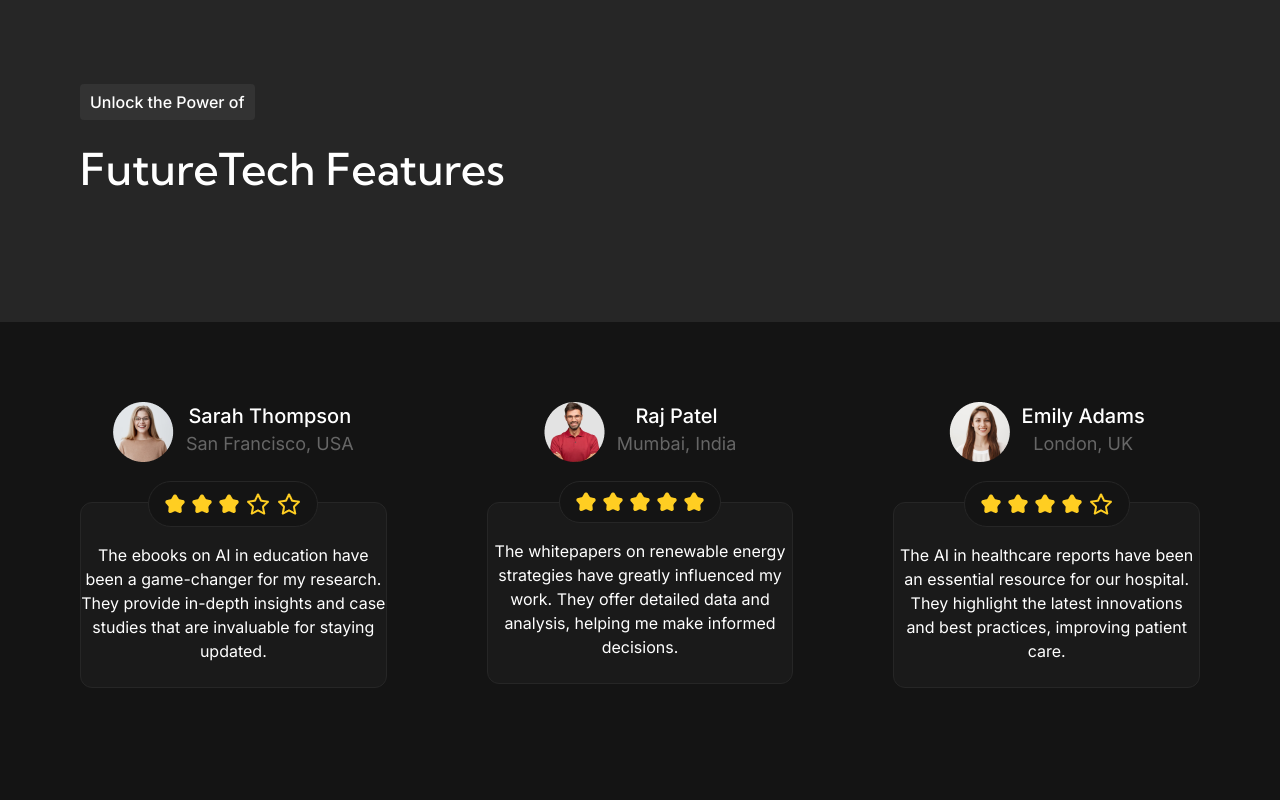
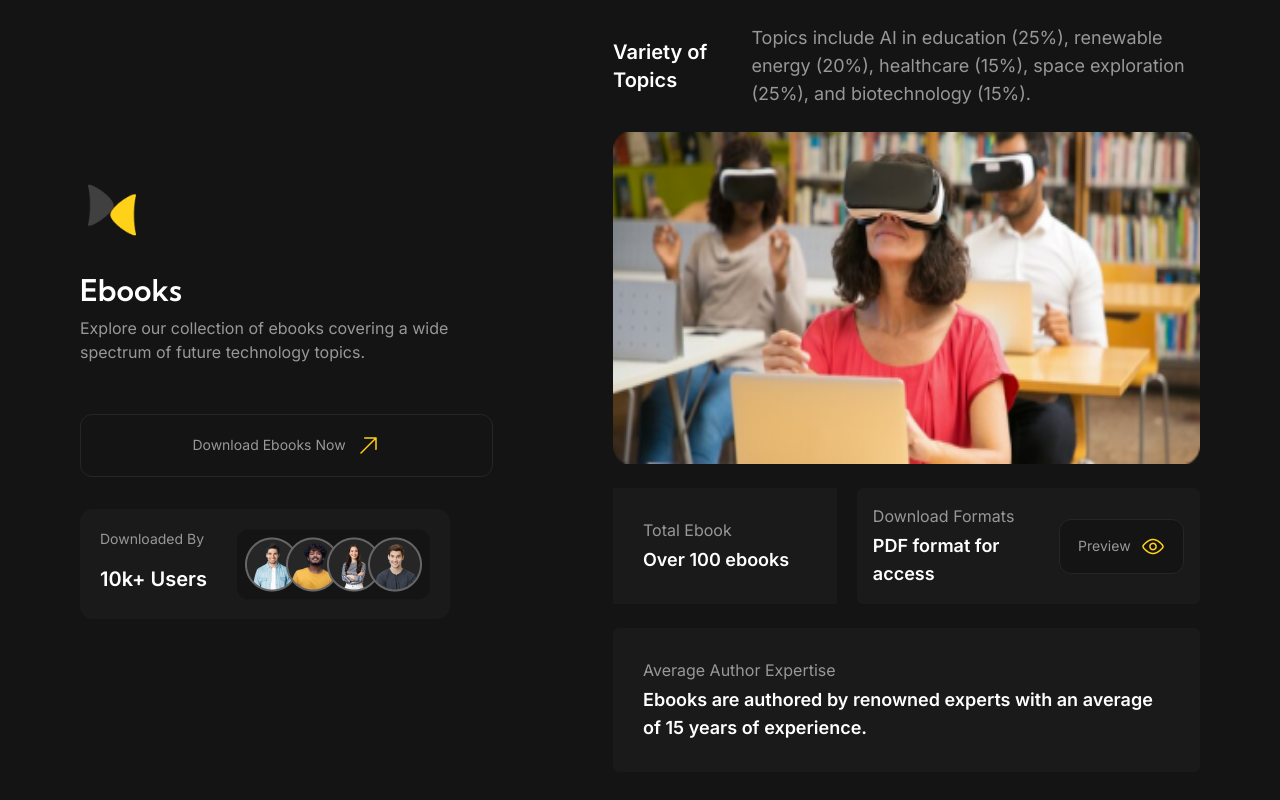
Before and after one commit to Batoul7/Graduation-Project, a React (Vite) app: page / in a window 1280 px wide. Shown: the part 860-1660 px from the top of the page. Built offline with nearby package versions, Linux system fonts and the light colour scheme.

Commit message:
Third task

```diff
--- a/src/App.css
+++ b/src/App.css
@@ -607,6 +607,16 @@ video {
   margin-right: auto;
 }
 
+.my-10 {
+  margin-top: 2.5rem;
+  margin-bottom: 2.5rem;
+}
+
+.my-0 {
+  margin-top: 0px;
+  margin-bottom: 0px;
+}
+
 .mb-0 {
   margin-bottom: 0px;
 }
@@ -627,6 +637,10 @@ video {
   margin-bottom: 1rem;
 }
 
+.mb-6 {
+  margin-bottom: 1.5rem;
+}
+
 .mb-8 {
   margin-bottom: 2rem;
 }
@@ -635,6 +649,10 @@ video {
   margin-bottom: 50px;
 }
 
+.mt-2\.5 {
+  margin-top: 10px;
+}
+
 .mt-5 {
   margin-top: 1.25rem;
 }
@@ -655,6 +673,10 @@ video {
   margin-top: 50px;
 }
 
+.mt-1\.5 {
+  margin-top: 0.375rem;
+}
+
 .inline {
   display: inline;
 }
@@ -691,6 +713,10 @@ video {
   height: 16.5px;
 }
 
+.h-\[332px\] {
+  height: 332px;
+}
+
 .h-\[49px\] {
   height: 49px;
 }
@@ -703,6 +729,10 @@ video {
   height: 63px;
 }
 
+.h-\[70px\] {
+  height: 70px;
+}
+
 .h-auto {
   height: auto;
 }
@@ -755,16 +785,16 @@ video {
   width: 174px;
 }
 
+.w-\[193px\] {
+  width: 193px;
+}
+
 .w-\[363\.5px\] {
   width: 363.5px;
 }
 
 .w-\[470\.67px\] {
   width: 470.67px;
-}
-
-.w-\[519px\] {
-  width: 519px;
 }
 
 .w-\[718px\] {
@@ -785,6 +815,18 @@ video {
   width: max-content;
 }
 
+.w-\[\] {
+  width: ;
+}
+
+.w-\[90\%\] {
+  width: 90%;
+}
+
+.w-\[149px\] {
+  width: 149px;
+}
+
 .max-w-\[310px\] {
   max-width: 310px;
 }
@@ -861,8 +903,24 @@ video {
   gap: 1.25rem;
 }
 
+.gap-\[50px\] {
+  gap: 50px;
+}
+
 .gap-\[7px\] {
   gap: 7px;
+}
+
+.gap-4 {
+  gap: 1rem;
+}
+
+.gap-\[\] {
+  gap: ;
+}
+
+.gap-\[30px\] {
+  gap: 30px;
 }
 
 .gap-x-\[100px\] {
@@ -1014,8 +1072,16 @@ video {
      object-fit: cover;
 }
 
-.p-8 {
-  padding: 2rem;
+.p-4 {
+  padding: 1rem;
+}
+
+.p-5 {
+  padding: 1.25rem;
+}
+
+.p-\[30px\] {
+  padding: 30px;
 }
 
 .p-\[8\.4\%\] {
@@ -1090,6 +1156,11 @@ video {
 .py-5 {
   padding-top: 1.25rem;
   padding-bottom: 1.25rem;
+}
+
+.py-8 {
+  padding-top: 2rem;
+  padding-bottom: 2rem;
 }
 
 .py-\[10px\] {
@@ -1411,6 +1482,22 @@ body {
 }
 
 @media (min-width: 768px) {
+  .md\:mt-2 {
+    margin-top: 0.5rem;
+  }
+
+  .md\:mt-2\.5 {
+    margin-top: 10px;
+  }
+
+  .md\:w-\[413px\] {
+    width: 413px;
+  }
+
+  .md\:w-\[193px\] {
+    width: 193px;
+  }
+
   .md\:max-w-\[450px\] {
     max-width: 450px;
   }
@@ -1433,6 +1520,10 @@ body {
     padding-right: 1.25rem;
   }
 
+  .md\:text-\[30px\] {
+    font-size: 30px;
+  }
+
   .md\:text-\[44px\] {
     font-size: 44px;
   }
@@ -1457,6 +1548,28 @@ body {
     left: 260px;
   }
 
+  .lg\:my-\[60px\] {
+    margin-top: 60px;
+    margin-bottom: 60px;
+  }
+
+  .lg\:my-0 {
+    margin-top: 0px;
+    margin-bottom: 0px;
+  }
+
+  .lg\:mb-0 {
+    margin-bottom: 0px;
+  }
+
+  .lg\:mb-6 {
+    margin-bottom: 1.5rem;
+  }
+
+  .lg\:mt-8 {
+    margin-top: 2rem;
+  }
+
   .lg\:w-1\/3 {
     width: 33.333333%;
   }
@@ -1465,12 +1578,37 @@ body {
     width: 66.666667%;
   }
 
+  .lg\:w-\[51\%\] {
+    width: 51%;
+  }
+
   .lg\:max-w-\[600px\] {
     max-width: 600px;
   }
 
   .lg\:grid-cols-3 {
     grid-template-columns: repeat(3, minmax(0, 1fr));
+  }
+
+  .lg\:flex-row {
+    flex-direction: row;
+  }
+
+  .lg\:items-center {
+    align-items: center;
+  }
+
+  .lg\:gap-\[60px\] {
+    gap: 60px;
+  }
+
+  .lg\:gap-5 {
+    gap: 1.25rem;
+  }
+
+  .lg\:py-0 {
+    padding-top: 0px;
+    padding-bottom: 0px;
   }
 
   .lg\:py-20 {
@@ -1487,6 +1625,11 @@ body {
     font-size: 1.125rem;
     line-height: 1.75rem;
   }
+
+  .lg\:text-xl {
+    font-size: 1.25rem;
+    line-height: 1.75rem;
+  }
 }
 
 @media (min-width: 1280px) {
@@ -1494,18 +1637,14 @@ body {
     left: 280px;
   }
 
-  .xl\:left-\[500px\] {
-    left: 500px;
+  .xl\:left-\[424px\] {
+    left: 424px;
   }
 
   .xl\:top-\[70px\] {
     top: 70px;
   }
 
-  .xl\:left-\[424px\] {
-    left: 424px;
-  }
-
   .xl\:ms-\[60px\] {
     margin-inline-start: 60px;
   }
@@ -1526,6 +1665,10 @@ body {
     width: 201.67px;
   }
 
+  .xl\:w-\[60\%\] {
+    width: 60%;
+  }
+
   .xl\:w-full {
     width: 100%;
   }
@@ -1544,6 +1687,14 @@ body {
 
   .xl\:max-w-\[700px\] {
     max-width: 700px;
+  }
+
+  .xl\:flex-row {
+    flex-direction: row;
+  }
+
+  .xl\:gap-\[120px\] {
+    gap: 120px;
   }
 
   .xl\:px-mainpaddingmedium {
@@ -1636,6 +1787,15 @@ body {
     top: 140px;
   }
 
+  .\32xl\:my-\[80px\] {
+    margin-top: 80px;
+    margin-bottom: 80px;
+  }
+
+  .\32xl\:mb-\[30px\] {
+    margin-bottom: 30px;
+  }
+
   .\32xl\:ms-\[79px\] {
     margin-inline-start: 79px;
   }
@@ -1644,6 +1804,18 @@ body {
     margin-inline-start: 80px;
   }
 
+  .\32xl\:mt-\[30px\] {
+    margin-top: 30px;
+  }
+
+  .\32xl\:mt-\[60px\] {
+    margin-top: 60px;
+  }
+
+  .\32xl\:mt-4 {
+    margin-top: 1rem;
+  }
+
   .\32xl\:h-\[63px\] {
     height: 63px;
   }
@@ -1668,6 +1840,18 @@ body {
     width: 294.33px;
   }
 
+  .\32xl\:w-\[40\%\] {
+    width: 40%;
+  }
+
+  .\32xl\:w-\[43\%\] {
+    width: 43%;
+  }
+
+  .\32xl\:w-\[519px\] {
+    width: 519px;
+  }
+
   .\32xl\:w-full {
     width: 100%;
   }
@@ -1690,6 +1874,18 @@ body {
 
   .\32xl\:max-w-\[900px\] {
     max-width: 900px;
+  }
+
+  .\32xl\:gap-\[160px\] {
+    gap: 160px;
+  }
+
+  .\32xl\:gap-\[50px\] {
+    gap: 50px;
+  }
+
+  .\32xl\:p-\[30px\] {
+    padding: 30px;
   }
 
   .\32xl\:px-4 {
@@ -1792,6 +1988,10 @@ body {
     line-height: 1.75rem;
   }
 
+  .\32xl\:text-\[40px\] {
+    font-size: 40px;
+  }
+
   .\32xl\:leading-7 {
     line-height: 1.75rem;
   }
--- a/src/Data/books.ts
+++ b/src/Data/books.ts
@@ -16,7 +16,7 @@ export interface Book {
     {
       id: 1,
       type: "Ebook",
-      title: "Ebooks",
+      title: "Variety of Topics",
       topicsCoverage: "Topics include AI in education (25%), renewable energy (20%), healthcare (15%), space exploration (25%), and biotechnology (15%).",
       total: "Over 100 ebooks",
       downloadFormat: "PDF format for access",
@@ -27,7 +27,7 @@ export interface Book {
     {
       id: 2,
       type: "Whitepaper",
-      title: "Whitepapers",
+      title: "Topics Coverage",
       topicsCoverage: "Whitepapers cover quantum computing (20%), AI ethics (15%), space mining prospects (10%), AI in healthcare (15%), and renewable energy strategies (30%).",
       total: "Over 50 whitepapers",
       downloadFormat: "PDF format for access",
--- /dev/null
+++ b/src/components/BookSection1/BookSection1.tsx
@@ -0,0 +1,34 @@
+import BoxDownloadedBook from "../BoxDownloadedBook/BoxDownloadedBook";
+import LeftCard from "../LeftCard/LeftCard";
+import img1 from './../../assets/images/HomePage/people-book.png';
+import img2 from './../../assets/images/HomePage/icon-6.png';
+import HomeBook from "../HoemBook/HomeBook";
+
+function BookSection1() {
+    return (
+        <div className="flex lg:flex-row flex-col lg:items-center lg:gap-[60px] xl:gap-[120px] 2xl:gap-[160px]">
+            <div className=" lg:my-0 my-10">
+                <LeftCard
+                    btncontent="Download Ebooks Now"
+                    title="Ebooks"
+                    icon={img2}
+                    description="Explore our collection of ebooks covering a wide spectrum of future technology topics."
+                    pageType="book"
+                    buttonText="Download Ebooks Now"
+                />
+
+                <div className="mt-5 lg:mt-8 2xl:mt-[60px] mb-10 lg:mb-0 ">
+                    <BoxDownloadedBook
+                        spriteImage={img1}
+                        downloads="10k+ Users"
+                    />
+                </div>
+            </div>
+            <div>
+                <HomeBook bookIndex={0} />
+            </div>
+        </div>
+    );
+}
+
+export default BookSection1;
--- /dev/null
+++ b/src/components/BookSection2/BookSection2.tsx
@@ -0,0 +1,34 @@
+import BoxDownloadedBook from "../BoxDownloadedBook/BoxDownloadedBook";
+import LeftCard from "../LeftCard/LeftCard";
+import img1 from './../../assets/images/HomePage/people-book2.png';
+import img2 from './../../assets/images/HomePage/icon-7.png';
+import HomeBook from "../HoemBook/HomeBook";
+
+function BookSection2() {
+    return (
+        <div className="flex lg:flex-row flex-col lg:items-center lg:gap-[60px] xl:gap-[120px] 2xl:gap-[160px]">
+            <div className="lg:my-0 my-10">
+                <LeftCard
+                    btncontent="Download Whitepapers Now"
+                    title="Whitepapers"
+                    icon={img2}
+                    description="Dive into comprehensive reports and analyses with our collection of whitepapers."
+                    pageType="book"
+                    buttonText="Download Ebooks Now"
+                />
+
+                <div className="mt-5 lg:mt-8 2xl:mt-[60px] mb-10 lg:mb-0">
+                    <BoxDownloadedBook
+                        spriteImage={img1}
+                        downloads="10k+ Users"
+                    />
+                </div>
+            </div>
+            <div>
+                <HomeBook bookIndex={1} />
+            </div>
+        </div>
+    );
+}
+
+export default BookSection2;
--- /dev/null
+++ b/src/components/BookSections/BookSections.tsx
@@ -0,0 +1,12 @@
+import BookSection1 from "../BookSection1/BookSection1"
+import BookSection2 from "../BookSection2/BookSection2"
+function BookSections() {
+    return (
+        <div className="bg-myprimary-dark-08 px-4 md:px-20 2xl:px-mainpaddinglarge  lg:py-0 ">
+            <BookSection1 />
+            <BookSection2 />
+        </div>
+    )
+}
+
+export default BookSections
--- /dev/null
+++ b/src/components/BoxDownloadedBook/BoxDownloadedBook.tsx
@@ -0,0 +1,26 @@
+import React from "react";
+
+interface BoxDownloadedBookProps {
+    spriteImage: string;
+    downloads: string;
+}
+
+const BoxDownloadedBook: React.FC<BoxDownloadedBookProps> = ({
+    spriteImage,
+    downloads,
+
+}) => {
+    return (
+        <div className="bg-myprimary-dark-10 w-fit rounded-[13px] text-white flex gap-[30px] 2xl:gap-[50px]  2xl:p-[30px] p-5 ">
+            <div>
+                <p className="2xl:text-lg text-sm font-normal text-myprimary-gray-60 mb-4">Downloaded By</p>
+                <p className="2xl:text-2xl text-xl font-semibold">{downloads}</p>
+            </div>
+            <div className="w-[149px] md:w-[193px] h-[70px]">
+                <img src={spriteImage} alt="img" className="w-full" />
+            </div>
+        </div>
+    );
+};
+
+export default BoxDownloadedBook;
--- /dev/null
+++ b/src/components/HoemBook/HomeBook.tsx
@@ -0,0 +1,53 @@
+import React from "react";
+import { useSelector } from "react-redux";
+import { RootState } from "../../redux/store";
+import { Book } from "../../Data/books";
+import ButtonCommon from "../ButtonCommon/ButtonCommon";
+import imgEyesBtn from './../../assets/images/common/eye-yellow.png'
+
+interface HomeBookProps {
+    bookIndex: number;
+}
+
+const HomeBook: React.FC<HomeBookProps> = ({ bookIndex }) => {
+    const books: Book[] = useSelector((state: RootState) => state.books.books);
+
+    const book = books[bookIndex];
+
+    return (
+        <div className="bg-myprimary-dark-08 text-white rounded-lg flex flex-col lg:my-[60px] 2xl:my-[80px]">
+
+            <div className="flex lg:flex-row flex-col 2xl:mb-[30px] mb-6 lg:items-center gap-5 ">
+                <h2 className="2xl:text-2xl lg:text-xl text-lg   font-semibold lg:w-[51%] 2xl:w-[43%]  ">{book.title}</h2>
+                <p className="2xl:text-lg  lg:text-lg text-sm font-normal  text-myprimary-gray-60 ">{book.topicsCoverage}</p>
+            </div>
+            <div>
+                <img
+                    src={book.img}
+                    alt={book.title}
+                    className="w-full h-[332px] rounded-xl 2xl:mb-[30px] mb-6"
+                />
+            </div>
+
+            <div className="flex xl:flex-row flex-col gap-4 lg:gap-5 2xl:mb-[30px] lg:mb-6 mb-4 ">
+                <div className="bg-myprimary-dark-10 p-[30px] w-full xl:w-[60%] 2xl:w-[40%]">
+                    <p className="2xl:text-lg lg:text-base text-sm font-normal text-myprimary-gray-60 mb-1">Total {book.type}</p>
+                    <p className="2xl:text-xl lg:text-lg text-base font-semibold">{book.total}</p>
+                </div>
+                <div className="bg-myprimary-dark-10 p-4 rounded-md flex items-center justify-between w-full">
+                    <div>
+                        <p className="2xl:text-lg lg:text-base text-sm font-normal text-myprimary-gray-60 mb-1">Download Formats</p>
+                        <p className="2xl:text-xl lg:text-lg text-base font-semibold">{book.downloadFormat}</p>
+                    </div>
+                    <ButtonCommon herobtnAndCommon={'herobtnAndCommon'} EyesRadius='EyesRadius' contentBtn={'Preview'} hiddenArrow='hiddenArrow' altimagebtn={'image'} imgEyes={imgEyesBtn} />
+                </div>
+            </div>
+            <div className="bg-myprimary-dark-10 rounded-md lg:mb-0 mb-10 p-[30px]">
+                <p className="2xl:text-lg lg:text-base text-sm font-normal text-myprimary-gray-60 mb-1">Average Author Expertise</p>
+                <p className="2xl:text-xl lg:text-lg text-base font-semibold">{book.description}</p>
+            </div>
+        </div>
+    );
+};
+
+export default HomeBook;
--- a/src/components/LeftCard/LeftCard.tsx
+++ b/src/components/LeftCard/LeftCard.tsx
@@ -1,10 +1,12 @@
 import React from "react";
 import img1 from './../../assets/images/Arrows/goArrow.png';
+import ButtonCommon from "../ButtonCommon/ButtonCommon";
 
 interface LeftCardProps {
     title: string;
     description: string;
     icon: string;
+    btncontent: string;
     buttonText?: string;
     buttonLabel?: string;
     stars?: string[];
@@ -21,14 +23,15 @@ const LeftCard: React.FC<LeftCardProps> = ({
     stars = [],
     host,
     pageType,
+    btncontent,
 }) => {
     return (
-        <div className="bg-myprimary-dark-08 text-white w-[519px] p-8 rounded-lg">
+        <div className="bg-myprimary-dark-08 text-white md:w-[413px] 2xl:w-[519px]  rounded-lg">
             <div className="mb-8">
                 <img src={icon} alt="Icon" className="w-16 h-16" />
             </div>
             <div className={pageType === "podcast" ? "flex items-center justify-between" : ""}>
-                <h2 className="text-[40px] font-semibold font-kumbhSans">
+                <h2 className="2xl:text-[40px] md:text-[30px] text-2xl font-semibold font-kumbhSans">
                     {title}
                 </h2>
                 {pageType === "podcast" && (
@@ -59,29 +62,21 @@ const LeftCard: React.FC<LeftCardProps> = ({
                     </div>
                 </div>
             ) : pageType === "book" ? (
-                <div className="mt-[30px]">
+                <div className="2xl:mt-[30px] mt-2.5 ">
                     {description && (
-                        <p className="text-lg font-normal text-myprimary-gray-60 mb-[50px]">
+                        <p className="2xl:text-lg md:text-base text-sm font-normal text-myprimary-gray-60 mb-[50px]">
                             {description}
                         </p>
                     )}
-                    {buttonText && (
-                        <button className="w-full bg-myprimary-dark-10 px-6 py-[18px] text-lg font-normal text-myprimary-gray-60 rounded-md flex items-center justify-center gap-2.5 ">
-                            {buttonText}
-                            <img src={img1} alt="icon" className="w-6 h-6" />
-                        </button>
-                    )}
+                    <ButtonCommon contentBtn={btncontent} imgArrowbtn={img1} altimagebtn={'image'} hiddenEyes={"hiddenEyes"} EbookHome='EbookHome' />
                 </div>
             ) : (
-                <p className="text-lg font-normal text-myprimary-gray-60">{description}</p>
+                <p className="2xl:text-lg md:text-base text-sm 2xl:mt-4 md:mt-2.5 mt-1.5 font-normal text-myprimary-gray-60">{description}</p>
             )}
 
             {pageType === "contact" && buttonText && (
                 <div className="mt-[50px]">
-                    <button className="flex items-center gap-2.5 bg-myprimary-dark-10 px-6 py-[18px] text-lg font-normal text-myprimary-gray-60 rounded-md">
-                        {buttonText}
-                        <img src={img1} alt="icon" className="w-6 h-6" />
-                    </button>
+                    <ButtonCommon herobtnAndCommon={'herobtnAndCommon'} contentBtn={'contact@ai-podcasts.com'} imgArrowbtn={img1} altimagebtn={'image'} hiddenEyes={"hiddenEyes"} ContactRadius='ContactRadius' />
                 </div>
             )}
         </div>
--- a/src/pages/HomePage.tsx
+++ b/src/pages/HomePage.tsx
@@ -6,11 +6,12 @@ import HeroHome from "../components/HeroHome/HeroHome";
 import imgpeople from './../assets/images/HomePage/SubContainer-1.png'
 import imgArrowHero from './../assets/images/Arrows/goArrow.png'
 import imgEyesBtn from './../assets/images/common/eye-yellow.png'
+import BookSections from "../components/BookSections/BookSections";
 interface HeroCard {
-  id:number;
-  number:string ;
-  mult:string;
-  parcard:string;
+  id: number;
+  number: string;
+  mult: string;
+  parcard: string;
 }
 
 
@@ -24,32 +25,33 @@ export default function HomePage() {
       number: '300',
       mult: "+",
       parcard: "Resources available"
-    } ,
+    },
     {
       id: 2,
       number: '12k',
       mult: "+",
       parcard: "Total Downloads"
-    } ,
+    },
     {
       id: 3,
       number: '10k',
       mult: "+",
       parcard: "Active Users"
-    } ,
+    },
 
   ]
 
 
   return (
     <div>
-    <HeroHome HeroCard={HeroCard} par1={"Your Journey to Tomorrow Begins Here"}
-    title={"Explore the Frontiers of Artificial Intelligence"} par2={"Welcome to the epicenter of AI innovation. FutureTech AI News is your passport to a world where machines think, learn, and reshape the future. Join us on this visionary expedition into the heart of AI."}
-    img1={imgpeople} altimg1={"people image"} subtitle={"Explore 1000+ resources"}
-    par3={"Over 1,000 articles on emerging tech trends and breakthroughs."}
-    contentBtn={"Explore Resources"} imgArrowbtn={imgArrowHero} altimagebtn={"image arrow btn"} imgEyes={imgEyesBtn} />
-     <MainTitle title="FutureTech Features" subtitle="Unlock the Power of"/>
-      <Testimonials/>
+      <HeroHome HeroCard={HeroCard} par1={"Your Journey to Tomorrow Begins Here"}
+        title={"Explore the Frontiers of Artificial Intelligence"} par2={"Welcome to the epicenter of AI innovation. FutureTech AI News is your passport to a world where machines think, learn, and reshape the future. Join us on this visionary expedition into the heart of AI."}
+        img1={imgpeople} altimg1={"people image"} subtitle={"Explore 1000+ resources"}
+        par3={"Over 1,000 articles on emerging tech trends and breakthroughs."}
+        contentBtn={"Explore Resources"} imgArrowbtn={imgArrowHero} altimagebtn={"image arrow btn"} imgEyes={imgEyesBtn} />
+      <BookSections />
+      <MainTitle title="FutureTech Features" subtitle="Unlock the Power of" />
+      <Testimonials />
     </div>
   );
 };
--- a/src/redux/slice/booksSlice.ts
+++ b/src/redux/slice/booksSlice.ts
@@ -12,11 +12,7 @@ const initialBooksState: BooksState = {
 const booksSlice = createSlice({
   name: "books",
   initialState: initialBooksState,
-  reducers: {
-    // setCurrentPage: (state, action: PayloadAction<string>) => {
-
-    // },
-  },
+  reducers: {},
 });
 
 export const booksReducer = booksSlice.reducer;
```
Also changed, not shown: src/assets/images/HomePage/people-book.png (added), src/assets/images/HomePage/people-book2.png (added).
